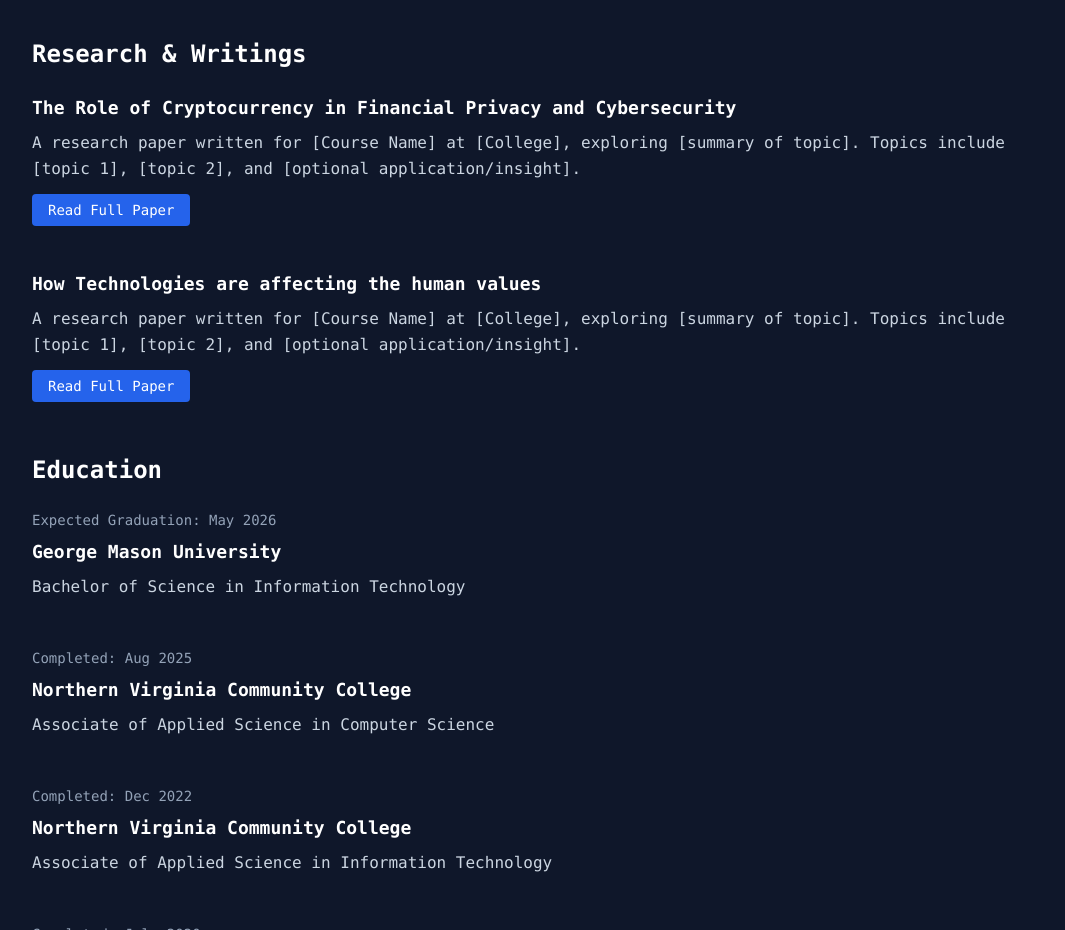
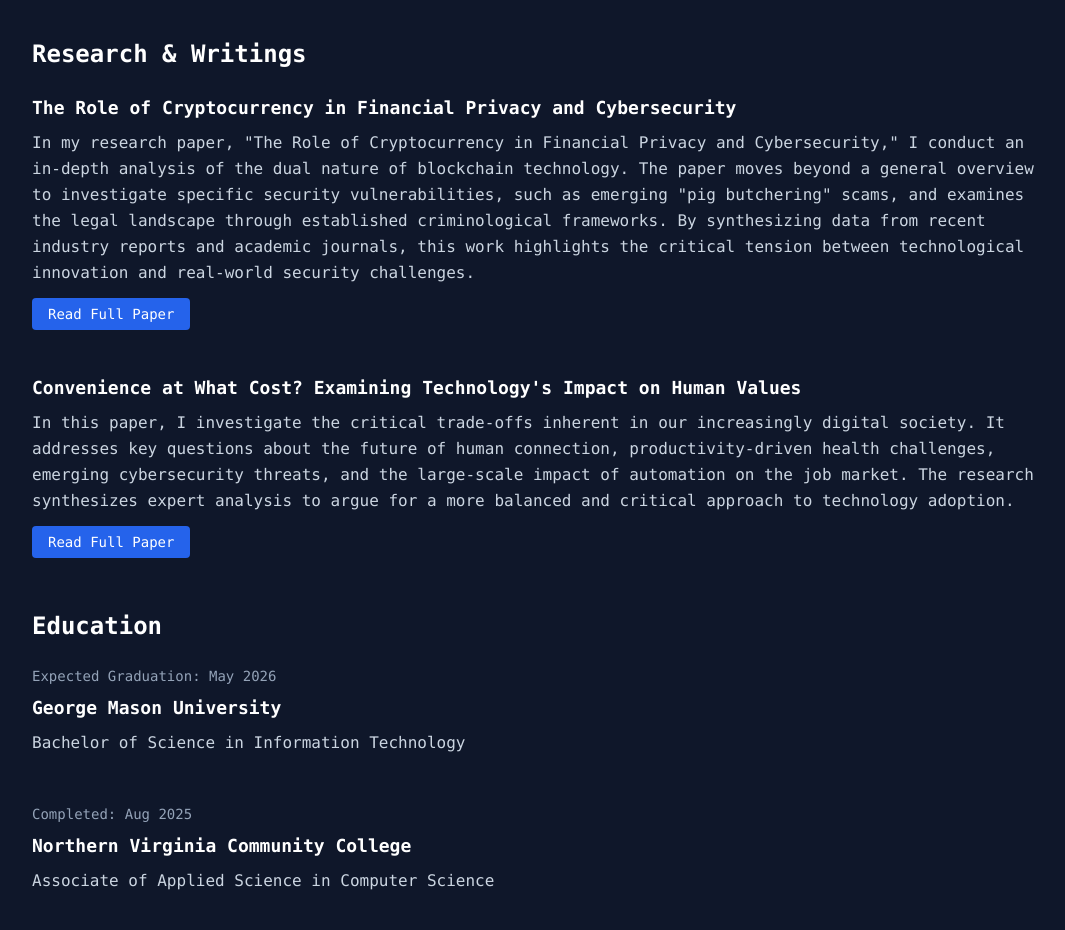
Before and after one commit to JasonPham02/jasonpham-portfolio, a website: page index.html in a window 1280 px wide. Shown: the part 1780-2710 px from the top of the page, without its empty margins (104-1169 px from the left). Drawn offline with nearby package versions, Linux system fonts and the light colour scheme.

Commit message:
Updated: Research Paper description, Added contact links

```diff
--- a/index.html
+++ b/index.html
@@ -145,7 +145,7 @@
                         class="bg-blue-600 hover:bg-blue-700 text-white text-sm px-4 py-2 rounded shadow">
                         Live Demo
                         </a>
-                        <a href="https://github.com/yourusername/weather-app" target="_blank"
+                        <a href="https://github.com/JasonPham02/WeatherApp-project" target="_blank"
                         class="bg-gray-700 hover:bg-gray-800 text-white text-sm px-4 py-2 rounded shadow">
                         View Code
                         </a>
@@ -158,16 +158,21 @@
             <h3 class="section-title sticky top-0 bg-slate-900 py-2">Research & Writings</h3>
 
             <h2 class="info-title">The Role of Cryptocurrency in Financial Privacy and Cybersecurity</h2>
-            <p class="body-text"> A research paper written for [Course Name] at [College], exploring [summary of topic].
-            Topics include [topic 1], [topic 2], and [optional application/insight].</p>
+            <p class="body-text"> In my research paper, "The Role of Cryptocurrency in Financial Privacy and Cybersecurity,"
+                I conduct an in-depth analysis of the dual nature of blockchain technology.
+                The paper moves beyond a general overview to investigate specific security vulnerabilities,
+                such as emerging "pig butchering" scams, and examines the legal landscape through established criminological frameworks.
+                By synthesizing data from recent industry reports and academic journals, this work highlights the critical tension between technological innovation and real-world security challenges.</p>
 
             <div class="mt-4 mb-12">
                 <a href="assets/research_papers/JP_Final_Research_Paper.pdf" target="_blank" class="bg-blue-600 hover:bg-blue-700 text-sm px-4 py-2 rounded">Read Full Paper</a>
             </div>
 
-            <h2 class="info-title">How Technologies are affecting the human values</h2>
-            <p class="body-text"> A research paper written for [Course Name] at [College], exploring [summary of topic].
-            Topics include [topic 1], [topic 2], and [optional application/insight].</p>
+            <h2 class="info-title">Convenience at What Cost? Examining Technology's Impact on Human Values</h2>
+            <p class="body-text"> In this paper, I investigate the critical trade-offs inherent in our increasingly digital society.
+                It addresses key questions about the future of human connection, productivity-driven health challenges, emerging cybersecurity threats,
+                and the large-scale impact of automation on the job market.
+                The research synthesizes expert analysis to argue for a more balanced and critical approach to technology adoption.</p>
 
             <div class="mt-4">
                 <a href="assets/research_papers/JP_Final_Literature_Review.pdf" target="_blank" class="bg-blue-600 hover:bg-blue-700 text-sm px-4 py-2 rounded">Read Full Paper</a>
@@ -251,10 +256,10 @@
             <h3 class="section-title sticky top-0 bg-slate-900 py-2">Contact</h3>
             <!-- Social Links -->
             <div class="flex space-x-4">
-                <a href="#" class="social-link">
+                <a href="https://github.com/JasonPham02" class="social-link" target="_blank">
                     GitHub
                 </a>
-                <a href="#" class="social-link">
+                <a href="https://www.linkedin.com/in/jasonphamgmu/" class="social-link" target="_blank">
                     LinkedIn
                 </a>
             </div>
--- a/package.json
+++ b/package.json
@@ -6,6 +6,7 @@
     "build": "./node_modules/.bin/tailwindcss -i ./styles.css -o ./dist/output.css --watch",
     "build-once": "./node_modules/.bin/tailwindcss -i ./styles.css -o ./dist/output.css",
     "test": "echo \"Error: no test specified\" && exit 1"
+
   },
   "keywords": [],
   "author": "",
```
Also changed, not shown: dist/output.css.
